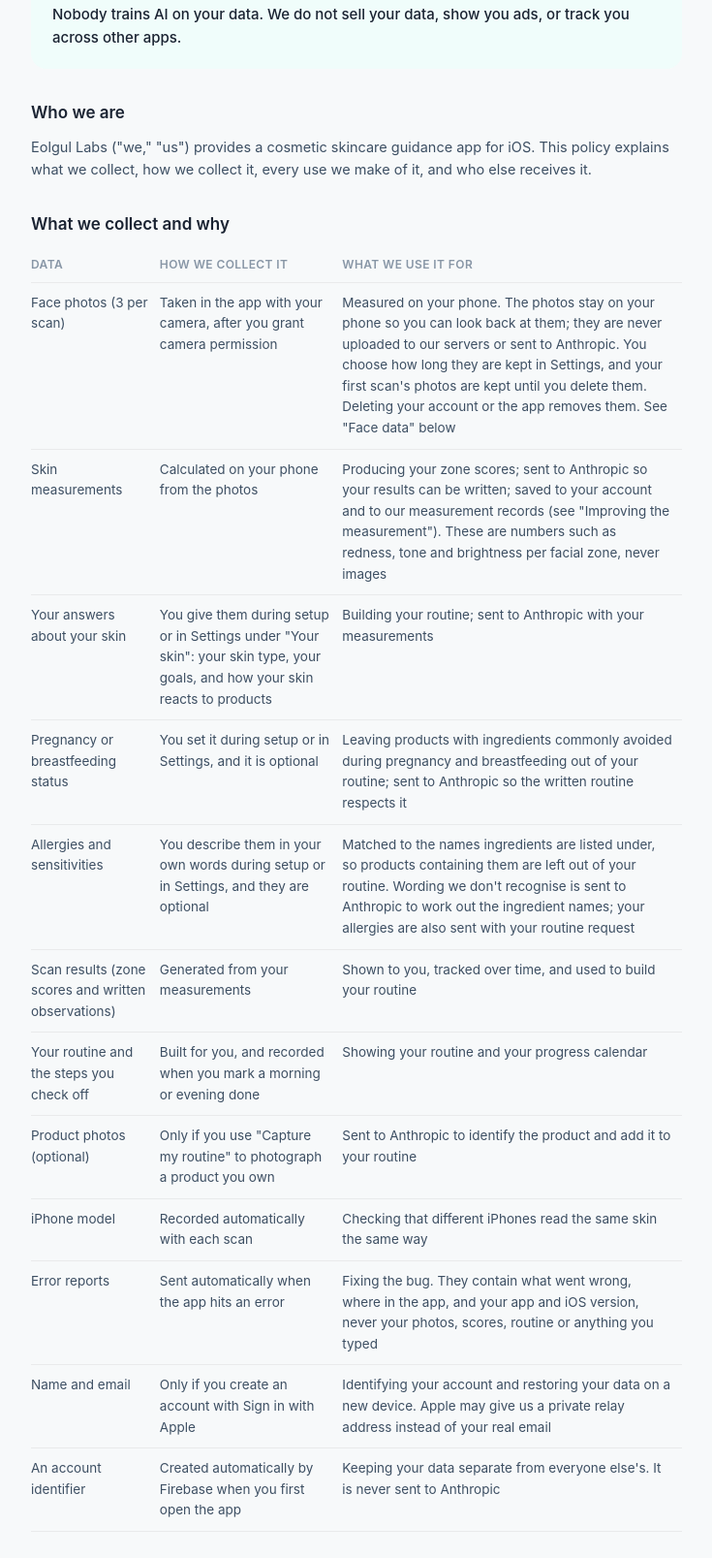
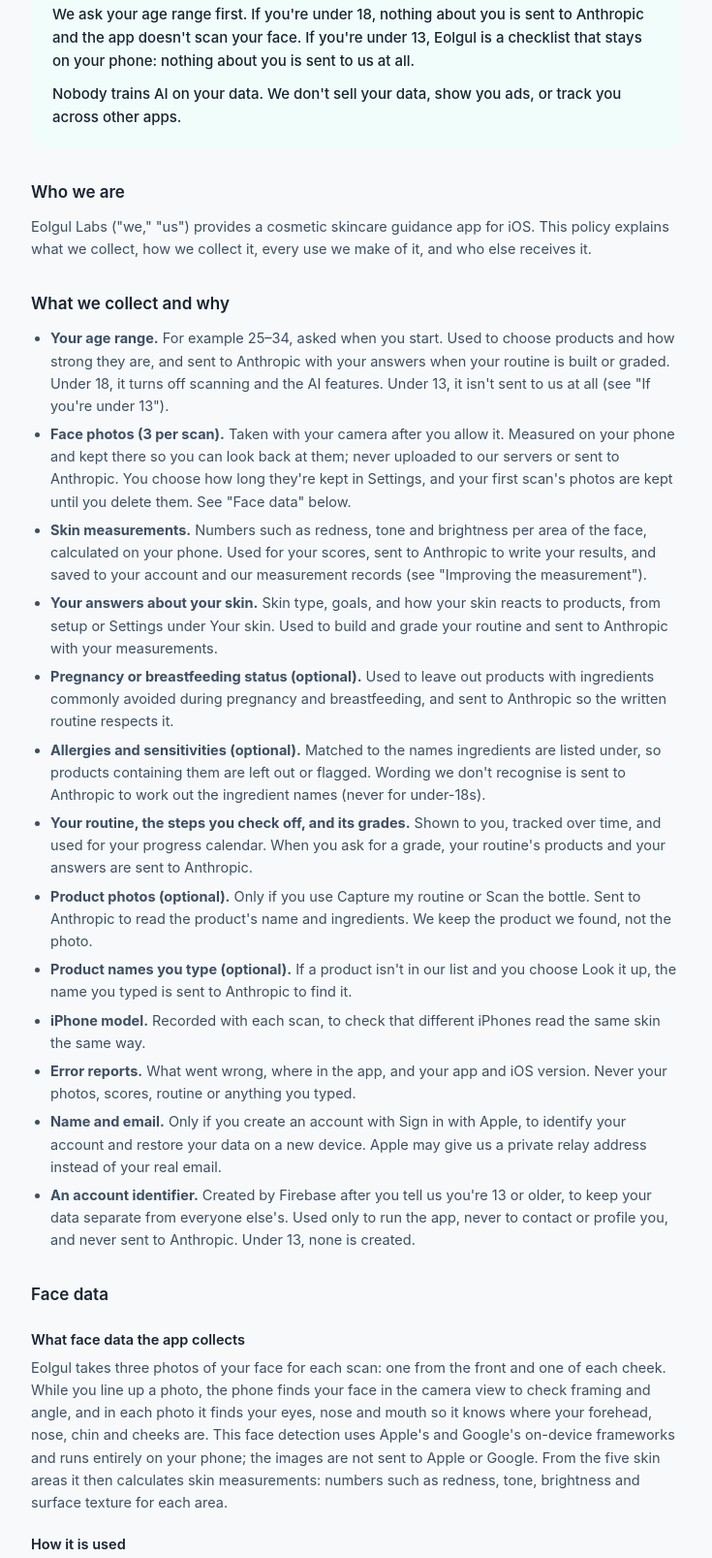
Before and after one commit to DanCsoftware/eolgul-privacy, a plain HTML site: page index.html in a window 1280 px wide. Shown: the part 321-1928 px from the top of the page at 97% size, without its empty margins (272-1007 px from the left). Drawn offline with Linux system fonts and the light colour scheme.

Commit message:
Privacy policy for 1.3: age range, teens, under-13 checklist, health information
Same text as PrivacyPolicyScreen.tsx in the app (Apple compares them).

Co-Authored-By: Claude Opus 5.5 <noreply@anthropic.com>
Claude-Session: https://claude.ai/code/session_01MJsqjULNCtWoMTNV4hFo4D

```diff
--- a/index.html
+++ b/index.html
@@ -43,85 +43,34 @@
 <div class="wrap">
   <div class="brand">EOLGUL LABS</div>
   <h1>Privacy Policy</h1>
-  <div class="updated">Last updated October 2026</div>
+  <div class="updated">Last updated November 2026</div>
 
   <div class="principle">
     <div class="label">THE SHORT VERSION</div>
-    <p>Your face photos never leave your phone. Your phone measures your skin itself, and only those measurements (numbers, not pictures) and your answers are sent to Anthropic's Claude to write your results and build your routine. The app asks your permission before anything is sent.</p>
-    <p>Nobody trains AI on your data. We do not sell your data, show you ads, or track you across other apps.</p>
+    <p>Your face photos never leave your phone. Your phone measures your skin itself, and only those measurements (numbers, not pictures) and your answers are sent to Anthropic's Claude to write your results, build your routine and grade it. The app asks your permission before anything is sent, and works without AI if you say no.</p>
+    <p>We ask your age range first. If you're under 18, nothing about you is sent to Anthropic and the app doesn't scan your face. If you're under 13, Eolgul is a checklist that stays on your phone: nothing about you is sent to us at all.</p>
+    <p>Nobody trains AI on your data. We don't sell your data, show you ads, or track you across other apps.</p>
   </div>
 
   <h2>Who we are</h2>
   <p>Eolgul Labs ("we," "us") provides a cosmetic skincare guidance app for iOS. This policy explains what we collect, how we collect it, every use we make of it, and who else receives it.</p>
 
   <h2>What we collect and why</h2>
-  <div class="table-wrap"><table>
-    <tr>
-      <th>Data</th>
-      <th>How we collect it</th>
-      <th>What we use it for</th>
-    </tr>
-    <tr>
-      <td>Face photos (3 per scan)</td>
-      <td>Taken in the app with your camera, after you grant camera permission</td>
-      <td>Measured on your phone. The photos stay on your phone so you can look back at them; they are never uploaded to our servers or sent to Anthropic. You choose how long they are kept in Settings, and your first scan's photos are kept until you delete them. Deleting your account or the app removes them. See "Face data" below</td>
-    </tr>
-    <tr>
-      <td>Skin measurements</td>
-      <td>Calculated on your phone from the photos</td>
-      <td>Producing your zone scores; sent to Anthropic so your results can be written; saved to your account and to our measurement records (see "Improving the measurement"). These are numbers such as redness, tone and brightness per facial zone, never images</td>
-    </tr>
-    <tr>
-      <td>Your answers about your skin</td>
-      <td>You give them during setup or in Settings under "Your skin": your skin type, your goals, and how your skin reacts to products</td>
-      <td>Building your routine; sent to Anthropic with your measurements</td>
-    </tr>
-    <tr>
-      <td>Pregnancy or breastfeeding status</td>
-      <td>You set it during setup or in Settings, and it is optional</td>
-      <td>Leaving products with ingredients commonly avoided during pregnancy and breastfeeding out of your routine; sent to Anthropic so the written routine respects it</td>
-    </tr>
-    <tr>
-      <td>Allergies and sensitivities</td>
-      <td>You describe them in your own words during setup or in Settings, and they are optional</td>
-      <td>Matched to the names ingredients are listed under, so products containing them are left out of your routine. Wording we don't recognise is sent to Anthropic to work out the ingredient names; your allergies are also sent with your routine request</td>
-    </tr>
-    <tr>
-      <td>Scan results (zone scores and written observations)</td>
-      <td>Generated from your measurements</td>
-      <td>Shown to you, tracked over time, and used to build your routine</td>
-    </tr>
-    <tr>
-      <td>Your routine and the steps you check off</td>
-      <td>Built for you, and recorded when you mark a morning or evening done</td>
-      <td>Showing your routine and your progress calendar</td>
-    </tr>
-    <tr>
-      <td>Product photos (optional)</td>
-      <td>Only if you use "Capture my routine" to photograph a product you own</td>
-      <td>Sent to Anthropic to identify the product and add it to your routine</td>
-    </tr>
-    <tr>
-      <td>iPhone model</td>
-      <td>Recorded automatically with each scan</td>
-      <td>Checking that different iPhones read the same skin the same way</td>
-    </tr>
-    <tr>
-      <td>Error reports</td>
-      <td>Sent automatically when the app hits an error</td>
-      <td>Fixing the bug. They contain what went wrong, where in the app, and your app and iOS version, never your photos, scores, routine or anything you typed</td>
-    </tr>
-    <tr>
-      <td>Name and email</td>
-      <td>Only if you create an account with Sign in with Apple</td>
-      <td>Identifying your account and restoring your data on a new device. Apple may give us a private relay address instead of your real email</td>
-    </tr>
-    <tr>
-      <td>An account identifier</td>
-      <td>Created automatically by Firebase when you first open the app</td>
-      <td>Keeping your data separate from everyone else's. It is never sent to Anthropic</td>
-    </tr>
-  </table></div>
+  <ul>
+    <li><strong>Your age range.</strong> For example 25–34, asked when you start. Used to choose products and how strong they are, and sent to Anthropic with your answers when your routine is built or graded. Under 18, it turns off scanning and the AI features. Under 13, it isn't sent to us at all (see "If you're under 13").</li>
+    <li><strong>Face photos (3 per scan).</strong> Taken with your camera after you allow it. Measured on your phone and kept there so you can look back at them; never uploaded to our servers or sent to Anthropic. You choose how long they're kept in Settings, and your first scan's photos are kept until you delete them. See "Face data" below.</li>
+    <li><strong>Skin measurements.</strong> Numbers such as redness, tone and brightness per area of the face, calculated on your phone. Used for your scores, sent to Anthropic to write your results, and saved to your account and our measurement records (see "Improving the measurement").</li>
+    <li><strong>Your answers about your skin.</strong> Skin type, goals, and how your skin reacts to products, from setup or Settings under Your skin. Used to build and grade your routine and sent to Anthropic with your measurements.</li>
+    <li><strong>Pregnancy or breastfeeding status (optional).</strong> Used to leave out products with ingredients commonly avoided during pregnancy and breastfeeding, and sent to Anthropic so the written routine respects it.</li>
+    <li><strong>Allergies and sensitivities (optional).</strong> Matched to the names ingredients are listed under, so products containing them are left out or flagged. Wording we don't recognise is sent to Anthropic to work out the ingredient names (never for under-18s).</li>
+    <li><strong>Your routine, the steps you check off, and its grades.</strong> Shown to you, tracked over time, and used for your progress calendar. When you ask for a grade, your routine's products and your answers are sent to Anthropic.</li>
+    <li><strong>Product photos (optional).</strong> Only if you use Capture my routine or Scan the bottle. Sent to Anthropic to read the product's name and ingredients. We keep the product we found, not the photo.</li>
+    <li><strong>Product names you type (optional).</strong> If a product isn't in our list and you choose Look it up, the name you typed is sent to Anthropic to find it.</li>
+    <li><strong>iPhone model.</strong> Recorded with each scan, to check that different iPhones read the same skin the same way.</li>
+    <li><strong>Error reports.</strong> What went wrong, where in the app, and your app and iOS version. Never your photos, scores, routine or anything you typed.</li>
+    <li><strong>Name and email.</strong> Only if you create an account with Sign in with Apple, to identify your account and restore your data on a new device. Apple may give us a private relay address instead of your real email.</li>
+    <li><strong>An account identifier.</strong> Created by Firebase after you tell us you're 13 or older, to keep your data separate from everyone else's. Used only to run the app, never to contact or profile you, and never sent to Anthropic. Under 13, none is created.</li>
+  </ul>
 
   <h2>Face data</h2>
   <h3>What face data the app collects</h3>
@@ -135,20 +84,28 @@
   <p>Face photos and face positions are not shared with anyone. The skin measurements are sent to Anthropic, which writes your results (see "Sharing with Anthropic" below); Anthropic does not use them for training and deletes them within 30 days. We do not sell face data or share it with advertisers, data brokers or anyone else.</p>
 
   <h2>Sharing with Anthropic</h2>
-  <p>Eolgul's written results and routines are produced by an AI model, and we do not run one ourselves. When you scan, your measurements and your answers are sent over an encrypted connection to <strong>Anthropic PBC</strong> and processed by their Claude API.</p>
+  <p>Eolgul's written results, routines, grades and product look-ups are produced by an AI model, and we do not run one ourselves. They are produced by the Claude API of <strong>Anthropic PBC</strong>, over an encrypted connection.</p>
   <h3>What Anthropic receives</h3>
-  <p>Your skin measurements (numbers), your answers about your skin, your pregnancy or breastfeeding status, and your allergies. On product lookups, the product photo you took. When you describe an allergy in words we don't recognise, those words.</p>
+  <p>Your skin measurements, your age range, your answers, your pregnancy or breastfeeding status, your allergies, your routine's products when you ask for a grade, and product photos or names you choose to look up.</p>
   <h3>What Anthropic does not receive</h3>
   <p>Your face photos, your name, your email, your account identifier, and your device identifier are never sent.</p>
   <h3>What Anthropic does with it</h3>
-  <p>Anthropic processes the request and returns the result to our server. Under Anthropic's Commercial Terms, which govern our use of their API, inputs and outputs are <strong>not used to train their models</strong>, and Anthropic deletes them within 30 days. Anthropic's own privacy documentation is available at <a href="https://privacy.claude.com">privacy.claude.com</a>.</p>
-  <h3>Equal protection</h3>
-  <p>Anthropic processes this data on our behalf as a service provider, under contractual terms that prohibit using it for their own purposes. We do not grant them the right to sell it, advertise from it, or train on it.</p>
+  <p>Under Anthropic's commercial terms, which govern our use of their API, what we send is <strong>not used to train their models</strong> and is deleted within 30 days. Anthropic processes it on our behalf only, as a service provider; we don't give them the right to sell it, advertise from it, or train on it. Anthropic's own privacy documentation is at <a href="https://privacy.claude.com">privacy.claude.com</a>.</p>
   <h3>Your permission</h3>
-  <p>Before your first scan, Eolgul shows you a screen that says what is sent, who receives it, and what they do with it, and asks you to allow or decline. If you decline, nothing is sent and no scan takes place. The same explanation is available any time in Settings under "How Eolgul uses AI". You can withdraw by deleting your account at any time.</p>
+  <p>Before anything is sent, Eolgul shows you what is sent and asks you to allow or decline. If you decline, nothing is sent: your routine is built from your answers using our own fixed rules, and you can allow AI later in Settings. The same explanation is in Settings under How Eolgul uses AI.</p>
+
+  <h2>Your health information</h2>
+  <p>Your answers about your skin, your pregnancy or breastfeeding status, your allergies and your skin measurements are health information. Eolgul asks your permission before storing any of it, separately from the AI permission. If you say no, nothing about your skin or health is stored and you still get a basic routine. You can stop at any time in Settings under Your health information, which deletes it from our servers; your routine stays. Our Health data policy, in the app under Settings, explains this in full.</p>
+
+  <h2>If you're 13 to 17</h2>
+  <p>Eolgul doesn't scan your face, doesn't send anything about you to Anthropic, and doesn't grade your routine. You build your own routine from our product list, and we point out products that may be too strong for your age. Your age range, the things you avoid and your routine are stored with your account like anyone else's, so you can delete them the same way.</p>
+
+  <h2>If you're under 13</h2>
+  <p>Eolgul works as a checklist that stays on your phone. You add the products you already use, tick them off, and the app checks them for things to look at. The product list and the checks are inside the app, so nothing about you is sent to us, to Anthropic, or to anyone else, and there is no account. There is no account identifier either: Eolgul creates one only after you tell us you're 13 or older. On a phone that had one from before, it is deleted when the checklist starts. Once "under 13" is chosen on a phone, Eolgul remembers it there, so the app stays a checklist on that phone. Your checklist isn't backed up: deleting the app or changing phones deletes it, and Delete my checklist in Settings removes it at once.</p>
+  <p>If an existing account changes its age range to under 13, its routine, ticks and the things it avoids move to the phone, and the account and everything stored with it on our servers is deleted.</p>
 
   <h2>Where your data is stored</h2>
-  <p>Your scores, answers, routines and account are stored with Google Firebase (Authentication and Cloud Firestore), encrypted at rest and scoped to your account. Analysis runs on Google Cloud Functions. Data is processed in the United States. Face photos are not stored on our servers.</p>
+  <p>Your scores, answers, routines and account are stored with Google Firebase (Authentication and Cloud Firestore), encrypted at rest and scoped to your account. Analysis runs on Google Cloud Functions. Data is processed in the United States. Face photos and under-13 checklists are not stored on our servers.</p>
 
   <h2>Improving the measurement</h2>
   <p>When you scan, we also keep the numbers the app measured (readings such as redness, tone, brightness and surface texture, per facial zone) in a separate set of measurement records. These records contain the numbers and a reference to the account they came from, so we can delete them when you delete your account. They never contain your photos, your name, your email, or anything you typed.</p>
@@ -172,7 +129,7 @@
   <p>Depending on where you live you may have rights to access, correct, export, or delete your personal data, for example under the GDPR in the EU and UK or the CCPA in California. Exercise them in the app or by emailing us.</p>
 
   <h2>Children</h2>
-  <p>Eolgul is not directed to children under 13 and we do not knowingly collect data from them. If you believe a child has given us data, contact us and we will delete it. Where local law sets a higher age of digital consent, that age applies.</p>
+  <p>Eolgul doesn't collect personal data from children under 13. Under 13, the app is a checklist that stays on the phone (see "If you're under 13"). If you believe a child has given us data anyway, contact us and we'll delete it.</p>
 
   <h2>Changes to this policy</h2>
   <p>If we change how we handle your data we will tell you in the app before the change takes effect. If we change what is sent to Anthropic, we will ask for your permission again. We will not change our retention or use commitments retroactively without giving you the chance to delete your data first.</p>
```
